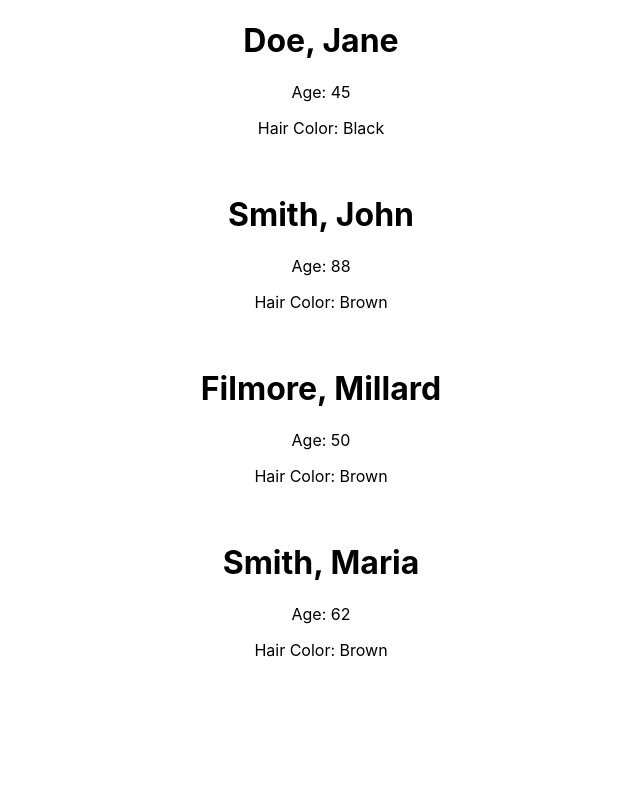
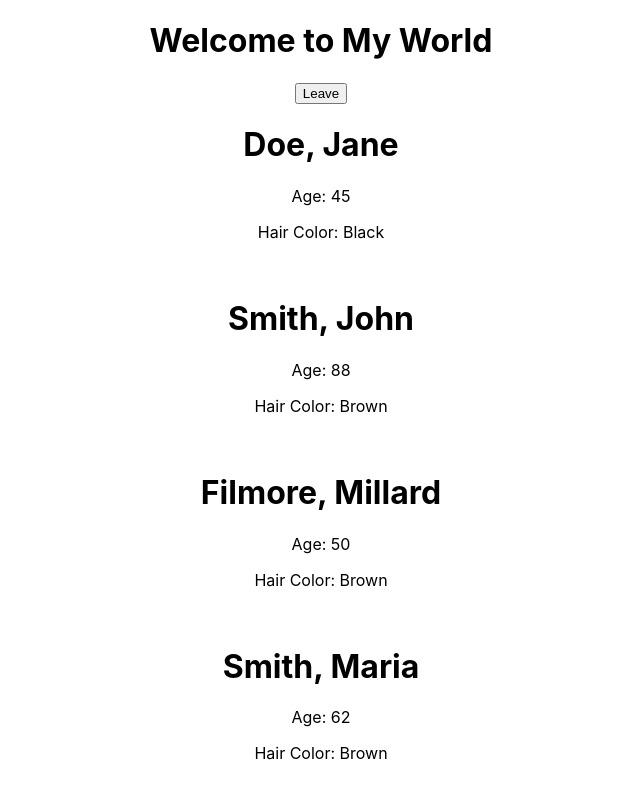
Before and after one commit to vircabading/MERN_React_Class_Components_Putting_It_Together_2306, a React (Create React App) app: page / in a window 1280 px wide. Shown: the whole page, without its empty margins (319-959 px from the left). Built offline with nearby package versions, Linux system fonts and the light colour scheme.

Commit message:
add state message to message component

```diff
--- a/src/App.js
+++ b/src/App.js
@@ -1,5 +1,6 @@
 import './App.css';
 import PersonCardComp from './components/PersonCardComp';
+import Message from './components/Message';
 
 //////////////////////////////////////////////
 // App.js
@@ -7,6 +8,7 @@ import PersonCardComp from './components/PersonCardComp';
 function App() {
   return (
     <div className="App">
+      <Message />
       <PersonCardComp firstName={"Jane"} lastName={"Doe"} age={45} hairColor={"Black"} />
       <PersonCardComp firstName={"John"} lastName={"Smith"} age={88} hairColor={"Brown"} />
       <PersonCardComp firstName={"Millard"} lastName={"Filmore"} age={50} hairColor={"Brown"} />
--- a/src/components/Message.jsx
+++ b/src/components/Message.jsx
@@ -4,12 +4,15 @@ class Message extends Component {
 
     constructor(props) {
         super(props);
+        this.state = {
+            message: "Welcome to My World"
+        }
     }
 
     render() {
         return (
             <div>
-                <h1>Message Here</h1>
+                <h1>{ this.state.message }</h1>
                 <button>Leave</button>
             </div>
         );
```
